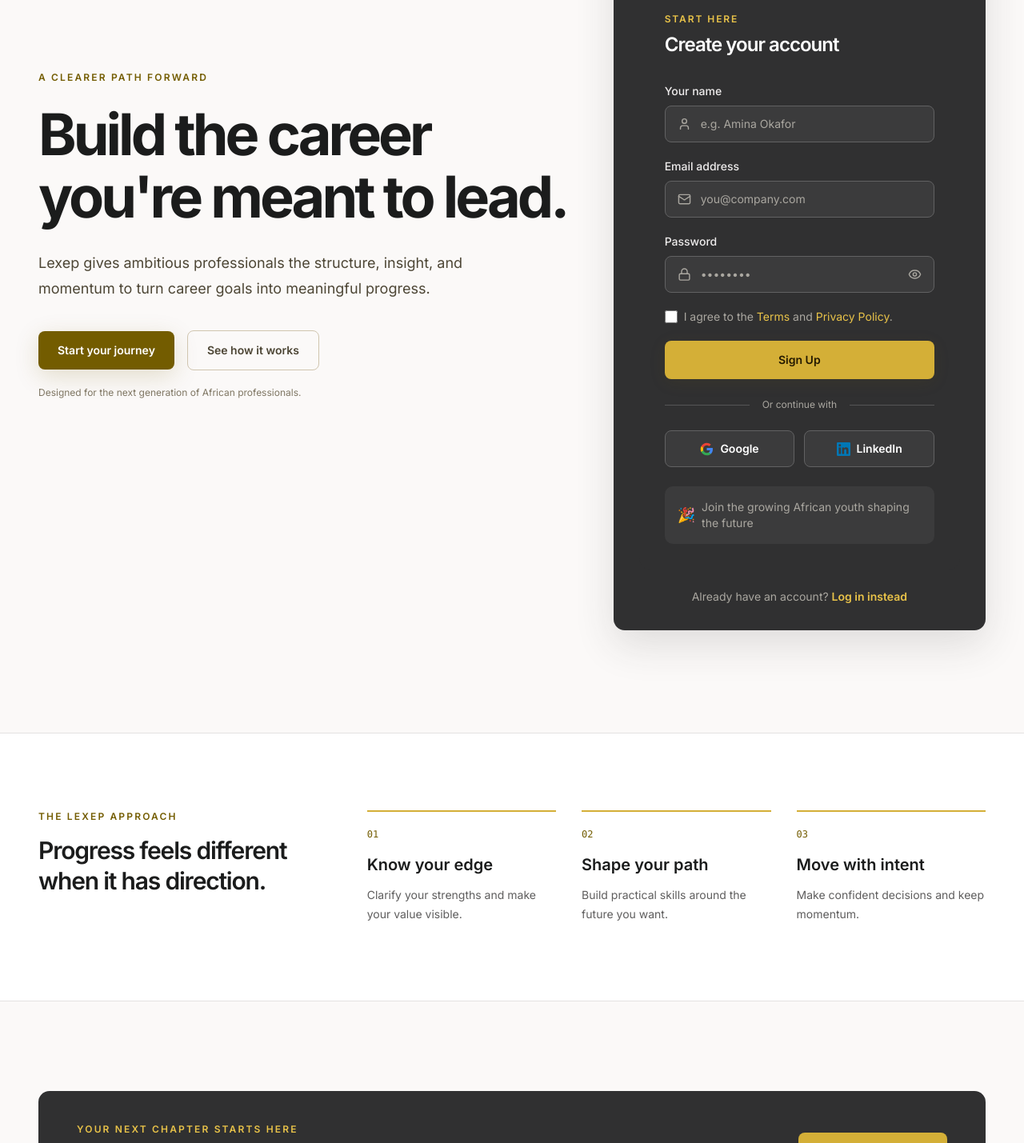
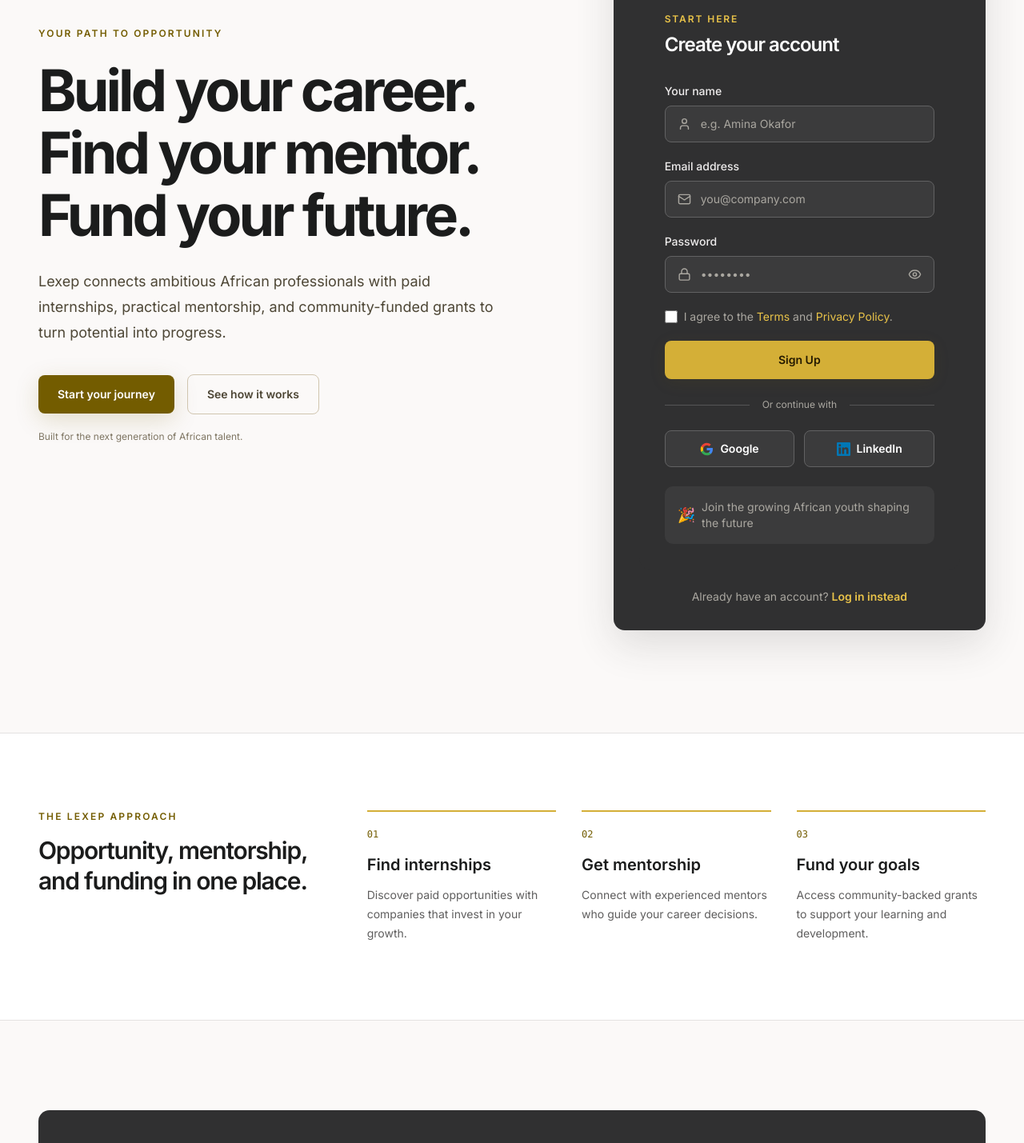
Before and after one commit to josephadeabah/lexep, a Next.js app in the folder frontend/: page / in a window 1280 px wide. Shown: the part 400-1829 px from the top of the page at 80% size. Built offline with nearby package versions, Linux system fonts and the light colour scheme; no server answers.

Commit message:
fix: auth background and format

```diff
--- a/frontend/app/page.tsx
+++ b/frontend/app/page.tsx
@@ -15,6 +15,7 @@ export default function Page() {
       <header className="mx-auto flex max-w-[1280px] items-center justify-between px-6 py-5 lg:px-12">
         <Link href="/" className="flex items-center gap-2" aria-label="Lexep home">
           <Logo size={64} showWordmark={false} />
+          <span className="font-sans text-xl font-semibold tracking-[-0.04em]">Lexep</span>
         </Link>
         <nav className="flex items-center gap-3 text-sm font-semibold">
           <button
@@ -35,14 +36,14 @@ export default function Page() {
       <section className="mx-auto grid max-w-[1280px] items-center gap-12 px-6 pt-16 pb-24 lg:grid-cols-12 lg:px-12 lg:pt-24 lg:pb-32">
         <div className="lg:col-span-7">
           <p className="mb-6 text-xs font-semibold tracking-[0.18em] text-[#735c00] uppercase">
-            A clearer path forward
+            Your path to opportunity
           </p>
           <h1 className="max-w-3xl font-sans text-5xl leading-[1.08] font-bold tracking-[-0.055em] text-[#1b1c1c] sm:text-6xl lg:text-7xl">
-            Build the career you&apos;re meant to lead.
+            Build your career. Find your mentor. Fund your future.
           </h1>
           <p className="mt-7 max-w-xl text-lg leading-8 text-[#4d4635]">
-            Lexep gives ambitious professionals the structure, insight, and momentum to turn career
-            goals into meaningful progress.
+            Lexep connects ambitious African professionals with paid internships, practical
+            mentorship, and community-funded grants to turn potential into progress.
           </p>
           <div className="mt-9 flex flex-wrap items-center gap-4">
             <button
@@ -59,7 +60,7 @@ export default function Page() {
             </a>
           </div>
           <p className="mt-5 text-xs text-[#7f7663]">
-            Designed for the next generation of African professionals.
+            Built for the next generation of African talent.
           </p>
         </div>
         <div className="relative overflow-hidden rounded-xl bg-[#303031] p-6 text-white shadow-[0_18px_50px_rgba(48,48,49,0.14)] sm:p-8 lg:col-span-5">
@@ -112,14 +113,26 @@ export default function Page() {
                 The Lexep approach
               </p>
               <h2 className="mt-4 font-sans text-3xl leading-tight font-semibold tracking-[-0.04em]">
-                Progress feels different when it has direction.
+                Opportunity, mentorship, and funding in one place.
               </h2>
             </div>
             <div className="grid gap-10 sm:grid-cols-3 lg:col-span-8 lg:gap-8">
               {[
-                ["01", "Know your edge", "Clarify your strengths and make your value visible."],
-                ["02", "Shape your path", "Build practical skills around the future you want."],
-                ["03", "Move with intent", "Make confident decisions and keep momentum."],
+                [
+                  "01",
+                  "Find internships",
+                  "Discover paid opportunities with companies that invest in your growth.",
+                ],
+                [
+                  "02",
+                  "Get mentorship",
+                  "Connect with experienced mentors who guide your career decisions.",
+                ],
+                [
+                  "03",
+                  "Fund your goals",
+                  "Access community-backed grants to support your learning and development.",
+                ],
               ].map(([number, title, copy]) => (
                 <article key={number} className="border-t-2 border-[#d4af37] pt-5">
                   <p className="font-mono text-xs text-[#735c00]">{number}</p>
@@ -136,10 +149,10 @@ export default function Page() {
         <div className="flex flex-col items-start justify-between gap-8 rounded-xl bg-[#303031] px-7 py-10 text-white sm:px-12 lg:flex-row lg:items-center">
           <div>
             <p className="text-xs font-semibold tracking-[0.18em] text-[#e9c349] uppercase">
-              Your next chapter starts here
+              Your career starts here
             </p>
             <h2 className="mt-4 max-w-xl font-sans text-3xl font-semibold tracking-[-0.04em] sm:text-4xl">
-              Make your ambition practical.
+              Gain real experience. Build real connections.
             </h2>
           </div>
           <button
@@ -156,7 +169,7 @@ export default function Page() {
 
       <footer className="mx-auto flex max-w-[1280px] items-center justify-between border-t border-[#e4e2e2] px-6 py-7 text-xs text-[#7f7663] lg:px-12">
         <span>© 2026 Lexep</span>
-        <span>Career development, with direction.</span>
+        <span>Internships. Mentorship. Grants.</span>
       </footer>
     </main>
   );
```
